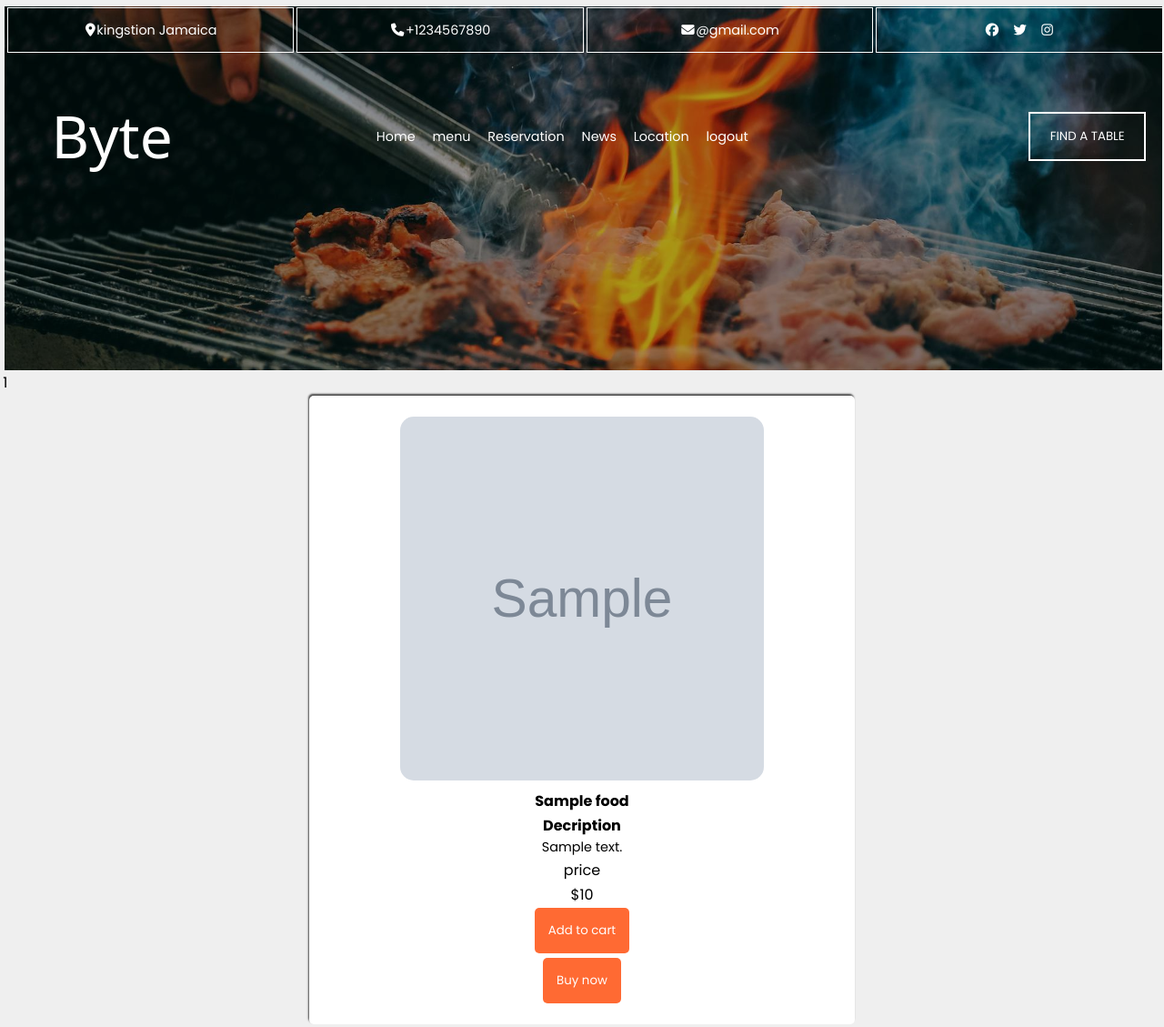
After one commit to keneil2/BYTE, a PHP site: page /app/views/productPage.view.php?Product_id=1 in a window 1280 px wide. The commit adds this page. Shown: the whole page at 91% size. Run offline with PHP 8.4, Linux system fonts and the light colour scheme; tables that the repository leaves empty or names only in its code hold one stand-in row (values such as "Sample post"); grey boxes marked "Sample" are stand-in pictures; some libraries are stand-ins or nearby versions; some web fonts are replaced.

Commit message:
made a product page, admin can now update products

```diff
--- a/app/models/Products.model.php
+++ b/app/models/Products.model.php
@@ -24,4 +24,5 @@ class Product{
               // $connnection->execute();
 
        }
+
 }
--- a/app/views/layout/featured.php
+++ b/app/views/layout/featured.php
@@ -16,7 +16,7 @@
         ?>
     <div class="item">
     <center><img src="storage/<?php echo $result[$i]["image_path"]  ?>">
-        <form action=""><input type="hidden" value=<?= $result[$i]["ID"]?>><h3><button class="food-item"><?= $result[$i]["food_name"] ?></button></h3></form>
+        <form action="/Food_Items"><input type="hidden" name="Product_id" value=<?= $result[$i]["ID"]?>><h3><button class="food-item"><?= $result[$i]["food_name"] ?></button></h3></form>
         <p class="price"><?= "$".$result[$i]["price"]?><p>
             <form action="/addtocart"><button class="button">Add to cart</button></form>
             <form action="/addtocart"><button class="buy_now" >Buy now</button></form>
--- a/app/views/layout/navbar.view.php
+++ b/app/views/layout/navbar.view.php
@@ -19,7 +19,7 @@
             </div>
         </div>
         <div class="nav2">
-            <h1>JT.</h1>
+            <h1>Byte</h1>
             <ul>
                 <li><a href="/home">Home</a></li>
                 <li><a href="/menu">menu</a></li>
@@ -31,7 +31,8 @@
         <button><a href="/table">FIND A TABLE</a></button>
         </div>
         <?php
-        echo"<p class='display'>$display<p>";
+        if(isset($display)){
+        echo"<p class='display'>$display<p>";}
         ?>
 
 </nav>
--- /dev/null
+++ b/app/views/productPage.view.php
@@ -0,0 +1,62 @@
+<?php
+use app\controllers\Error;
+use app\models\AdminDb;
+require_once "layout/navbar.view.php";
+require_once dirname(__FILE__,2)."/models/admin.model.php";
+require_once dirname(__FILE__,2)."/controllers/Errors_controller.php";
+if(Error::isRequestMethod("GET")){
+ $product=new AdminDb;
+ $id=Error::sanitizeInput($_GET["Product_id"]);
+ echo $id;
+ $result=$product->selectBYId($id,"foods");
+//  var_dump($result);
+}?>
+<style>
+    *{
+        box-sizing: border-box;
+    }
+    body{
+        background-color:rgb(239, 239, 239)
+    }
+    nav{
+        min-height:50vh;
+    }
+  .product img{
+   height:400px;
+   width:400px;
+   border-radius:15px;
+  }
+  .description{
+    width:400px;
+    font-size:0.9rem;
+  }
+  .product{
+    width:600px;
+    height:fit-content;
+    background-color: white;
+    box-shadow: -1px -2px 2px rgba(0,0,0,0.7);
+    border-radius:5px;
+    padding:20px;
+  }
+
+  .button,.buy_now{
+    color:white;
+    background-color:rgb(255,69,0,0.8);
+    border:none;
+    padding:15px;
+    border-radius: 5px;
+  }
+</style>
+<center>
+<div class="product" >
+<center><img src="storage/<?php echo $result["image_path"]  ?>">
+        <form action="/Food_Items"><h4><?= $result["food_name"] ?></h4></form>
+        <h4>Decription</h4>
+        <p class="description"><?= $result["description"]?><p>
+            <p>price</p>
+        <p class="price"> <?= "$".$result["price"]?><p>
+            <form action="/addtocart"><button class="button">Add to cart</button></form>
+            <form action="/addtocart"><button class="buy_now" >Buy now</button></form>
+        </center>
+    </div>
+    </center>
--- a/config/router.php
+++ b/config/router.php
@@ -26,7 +26,10 @@ public  $uri;
     "/update_Category"=>"app/views/updatecategory.view.php",
     "/update_category_controller"=>"app/controllers/update.category.php",
     "/products"=>"app/controllers/displayProduct.control.php",
-    "/Product"=>"app/views/Product.view.php"
+    "/Product"=>"app/views/Product.view.php",
+    "/productUpdate"=>"app/views/ProductUpdate.view.php",
+    "/productcontrl"=>"app\controllers\Products.control.php",
+    "/Food_Items"=>"app/views/productPage.view.php"
 
     ];
  function __construct($uri){ // takes current server URI
```
Also changed, not shown: app/controllers/Products.control.php (added, +23 -0 lines), app/views/Product.view.php (+4 -3 lines), app/views/ProductUpdate.view.php (added, +77 -0 lines), app/views/product_deleter.php (added).
